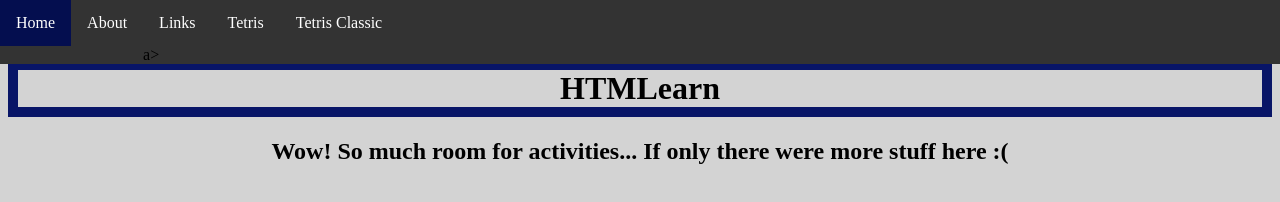
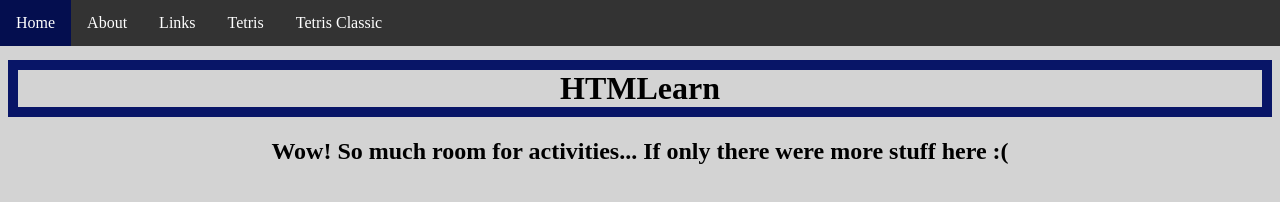
Before and after one commit to nonokirby/nonokirby.github.io, a plain HTML site: page index.html in a window 1280 px wide. Drawn offline with Linux system fonts and the light colour scheme.

Commit message:
Update index.html

```diff
--- a/index.html
+++ b/index.html
@@ -42,7 +42,7 @@ li a:hover:not(.active) {
 <ul>
   <li><a class="active" href="index.html">Home</a></li>
   <li><a href="information.html">About</a></li>
-  <li><a href="links.html">Links</a>a></li>
+  <li><a href="links.html">Links</a></li>
   <li><a href="tetrisLight.html">Tetris</a></li>
   <li><a href="tetris.html">Tetris Classic</a></li>
 
```
